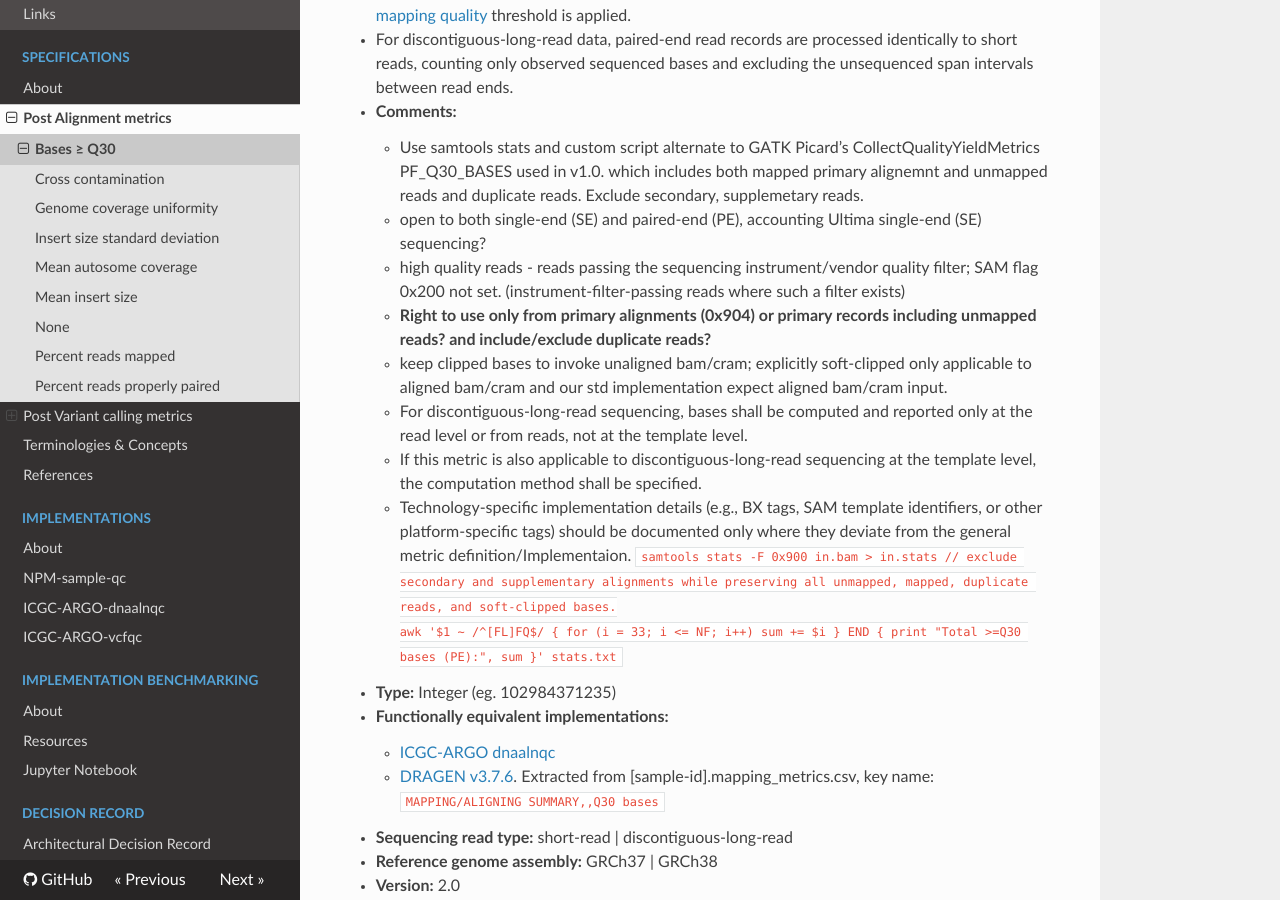
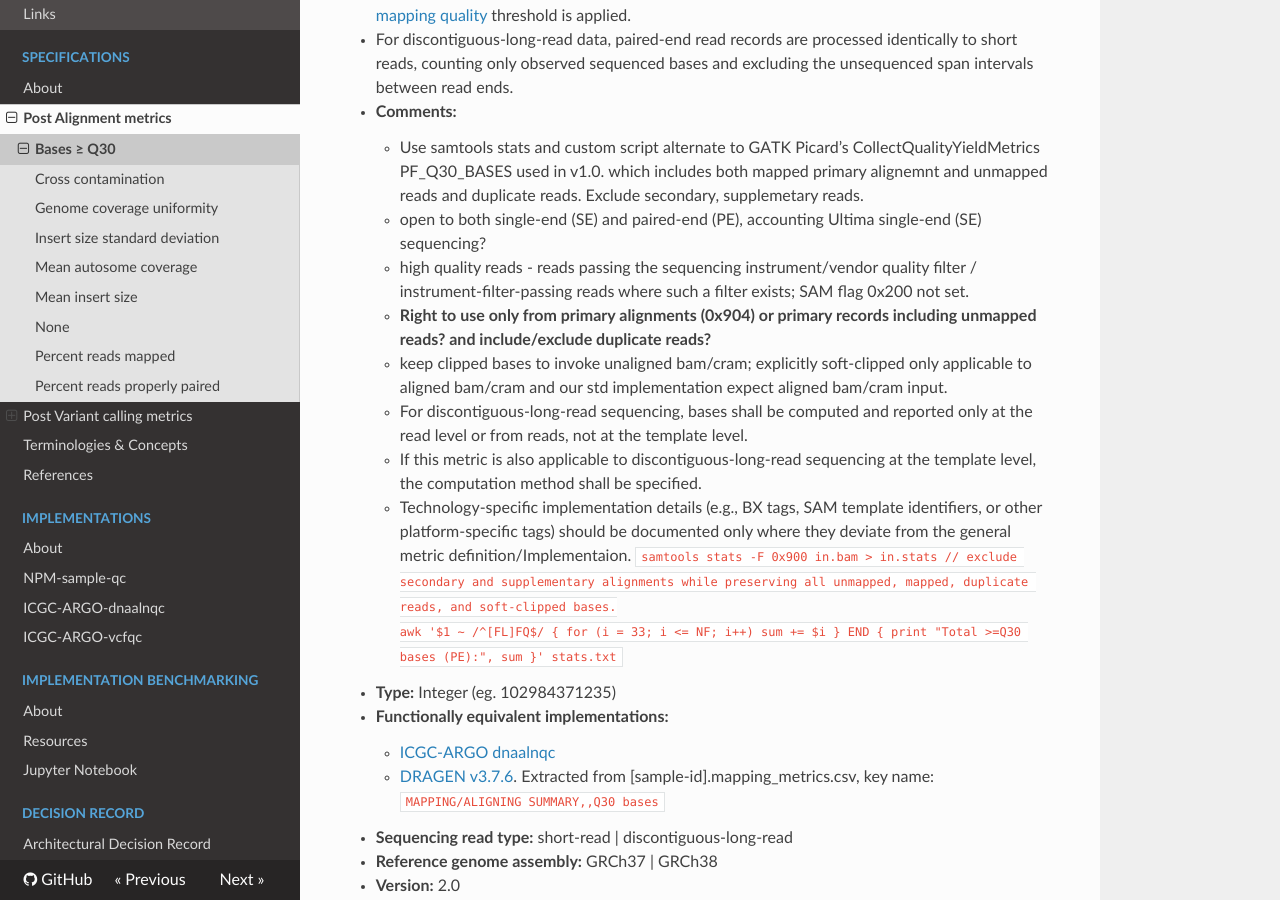
Before and after one commit to ga4gh/quality-control-wgs, an MkDocs documentation site: the page built from docs/metrics_definitions/bases-q30.md, in a window 1280 px wide and 900 px high, scrolled down 516 px. Built offline with MkDocs 1.6.1, drawn with Linux system fonts in a browser that asks for light colours; nearby versions of some CDN libraries.

```diff
--- a/docs/metrics_definitions/bases-q30.md
+++ b/docs/metrics_definitions/bases-q30.md
@@ -10,7 +10,7 @@
 - **Comments:**
     - Use samtools stats and custom script alternate to GATK Picard’s CollectQualityYieldMetrics PF_Q30_BASES used in v1.0. which includes both mapped primary alignemnt and unmapped reads and duplicate reads. Exclude secondary, supplemetary reads.
     - open to both single-end (SE) and paired-end (PE), accounting Ultima single-end (SE) sequencing?
-    - high quality reads - reads passing the sequencing instrument/vendor quality filter; SAM flag 0x200 not set. (instrument-filter-passing reads where such a filter exists)
+    - high quality reads - reads passing the sequencing instrument/vendor quality filter / instrument-filter-passing reads where such a filter exists; SAM flag 0x200 not set.
     - **Right to use only from primary alignments (0x904) or primary records including unmapped reads? and include/exclude duplicate reads?**
     - keep clipped bases to invoke unaligned bam/cram; explicitly soft-clipped only applicable to aligned bam/cram and our std implementation expect aligned bam/cram input.
     - For discontiguous-long-read sequencing, bases shall be computed and reported only at the read level or from reads, not at the template level.
```
